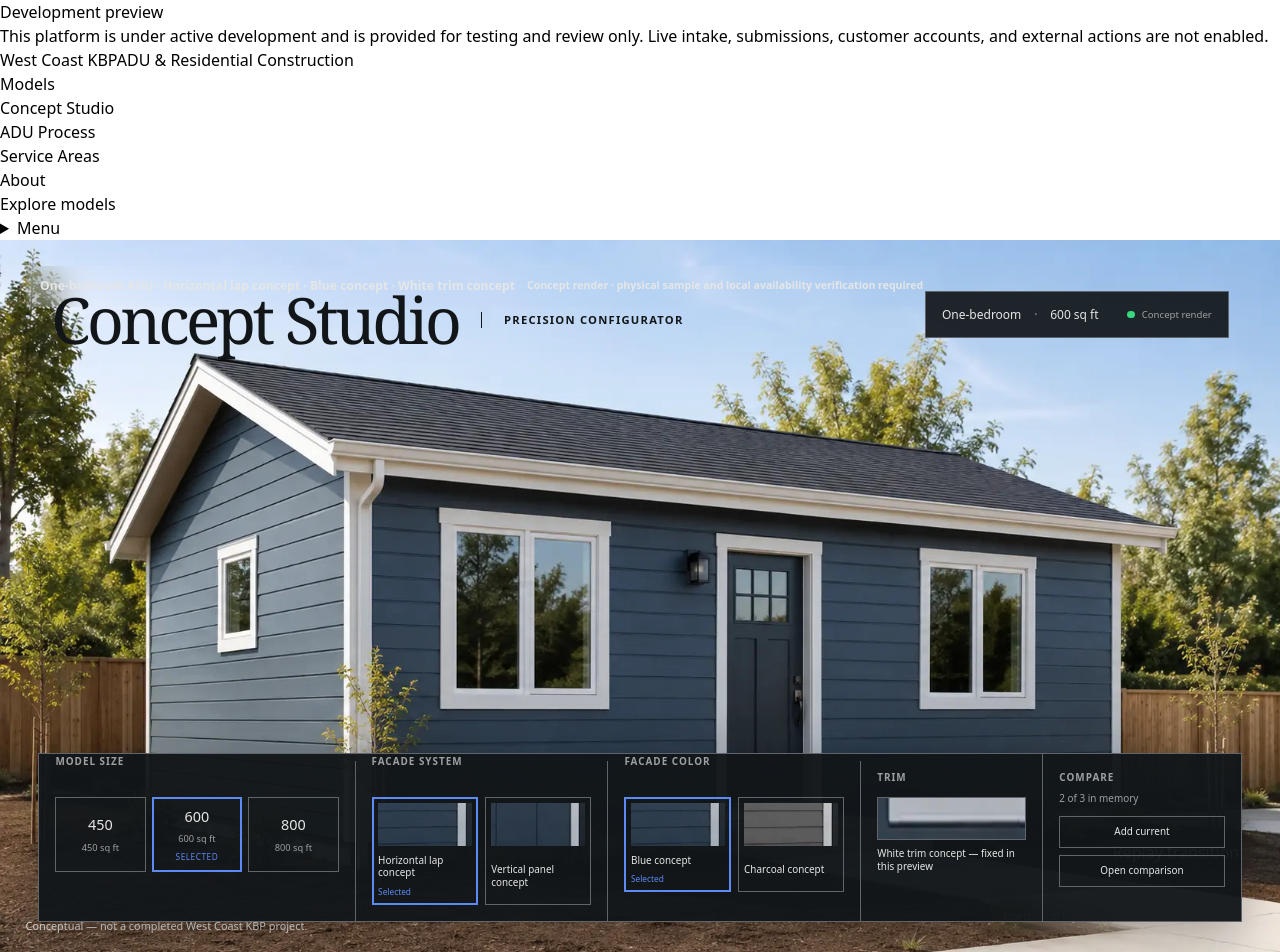
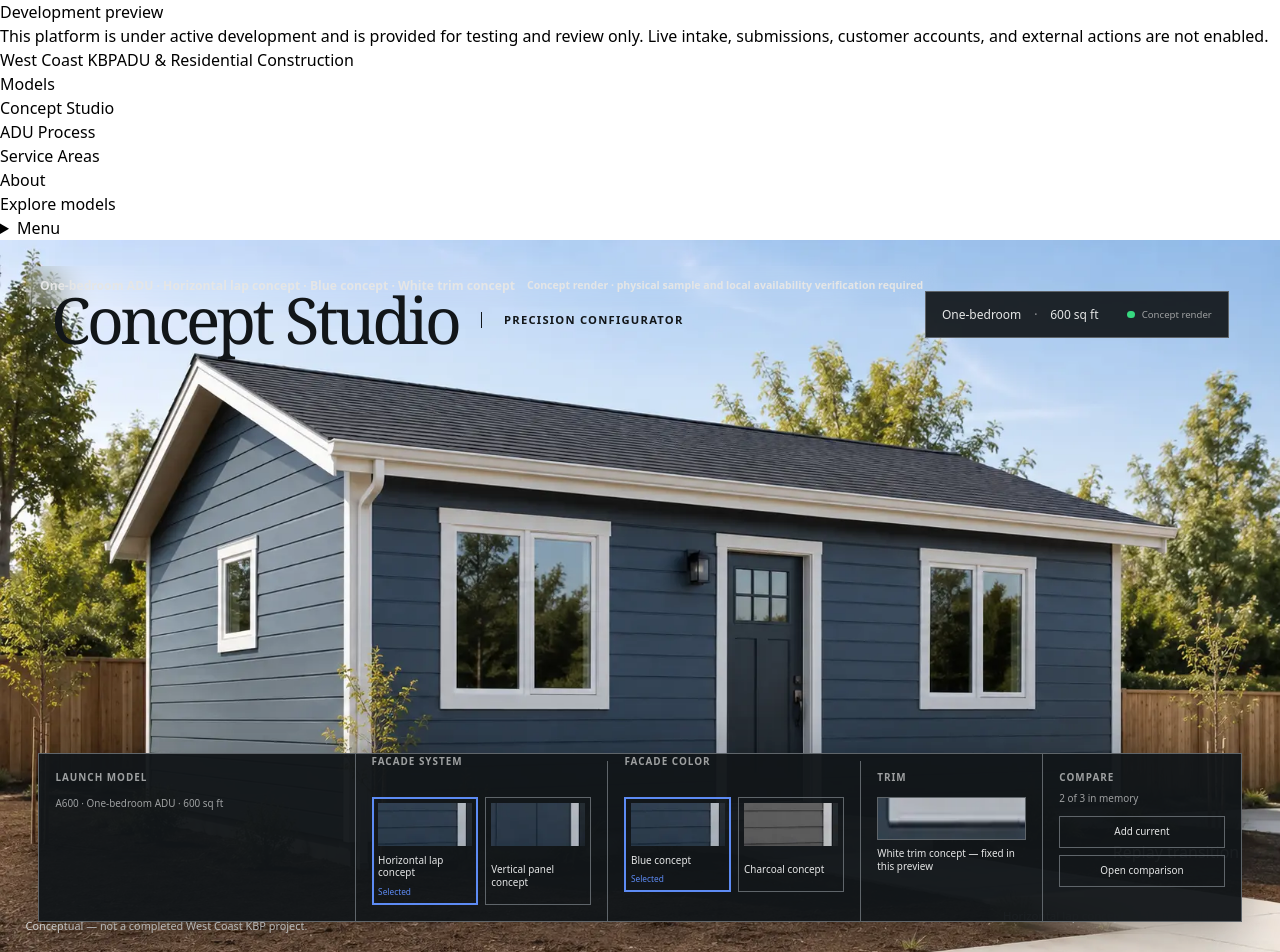
Before and after one commit to WEST-COAST-KBP-ADU/construction-os, a Next.js app: page /studio in a window 1280 px wide. Shown: the top 952 px of the page. Built offline with nearby package versions, Linux system fonts and the light colour scheme.

Commit message:
Constrain Studio launch to A600

```diff
--- a/src/components/studio/StudioWorkbench.tsx
+++ b/src/components/studio/StudioWorkbench.tsx
@@ -21,6 +21,8 @@ import HardieMotionStage, { resolveA600ConceptAsset } from "./HardieMotionStage"
 import styles from "./StudioWorkbench.module.css";
 
 const catalog = catalogData as StudioCatalog;
+const A600_ARCHETYPE_ID = "one-bed-600" as const;
+const PUBLIC_LAUNCH_MODEL_REFUSED = "public_launch_model_refused";
 
 const optionLabels: Record<StudioOptionKey, Record<string, string>> = {
   exterior: {
@@ -67,26 +69,18 @@ const swatches: Record<"exterior" | "palette", Record<string, string>> = {
 };
 
 function defaultsFor(archetype: string): StudioSelections {
-  if (archetype === "one-bed-600") {
-    return {
-      exterior: "lap-siding",
-      palette: "sage",
-      roof: "gable",
-      windows: "standard",
-      interior: "comfort",
-    };
-  }
-
+  if (archetype !== A600_ARCHETYPE_ID) throw new Error(PUBLIC_LAUNCH_MODEL_REFUSED);
   return {
-    exterior: "stucco-smooth",
-    palette: archetype === "studio-450" ? "warm-white" : "sand-dune",
+    exterior: "lap-siding",
+    palette: "sage",
     roof: "gable",
     windows: "standard",
-    interior: archetype === "studio-450" ? "essential" : "comfort",
+    interior: "comfort",
   };
 }
 
 function inputFor(archetype: string, selections = defaultsFor(archetype)): ConfigurationCandidateInput {
+  if (archetype !== A600_ARCHETYPE_ID) throw new Error(PUBLIC_LAUNCH_MODEL_REFUSED);
   const catalogArchetype = catalog.archetypes.find((item) => item.id === archetype);
   if (!catalogArchetype) throw new Error("unknown_archetype");
 
@@ -111,20 +105,20 @@ function sizeLabel(archetypeId: string): string {
 }
 
 export default function StudioWorkbench() {
-  const [archetype, setArchetype] = useState("one-bed-600");
-  const [selections, setSelections] = useState<StudioSelections>(() => defaultsFor("one-bed-600"));
+  const archetype = A600_ARCHETYPE_ID;
+  const [selections, setSelections] = useState<StudioSelections>(() => defaultsFor(A600_ARCHETYPE_ID));
   const [candidate, setCandidate] = useState<ConfigurationCandidate | null>(null);
   const [status, setStatus] = useState("Building deterministic configuration…");
   const [comparisonOpen, setComparisonOpen] = useState(false);
-  const [comparisonInputs, setComparisonInputs] = useState<ConfigurationCandidateInput[]>(() => [
-    inputFor("one-bed-600"),
-    inputFor("studio-450"),
-  ]);
+  const [comparisonInputs, setComparisonInputs] = useState<ConfigurationCandidateInput[]>(() => {
+    const defaults = defaultsFor(A600_ARCHETYPE_ID);
+    return [
+      inputFor(A600_ARCHETYPE_ID, defaults),
+      inputFor(A600_ARCHETYPE_ID, { ...defaults, exterior: "dark-siding", palette: "charcoal" }),
+    ];
+  });
 
-  const activeArchetype = useMemo(
-    () => catalog.archetypes.find((item) => item.id === archetype) ?? catalog.archetypes[0],
-    [archetype],
-  );
+  const activeArchetype = catalog.archetypes.find((item) => item.id === archetype) ?? catalog.archetypes[0];
   const candidateInput = useMemo(() => inputFor(archetype, selections), [archetype, selections]);
 
   useEffect(() => {
@@ -148,12 +142,6 @@ export default function StudioWorkbench() {
     return () => { cancelled = true; };
   }, [candidateInput]);
 
-  function selectArchetype(nextArchetype: string) {
-    setArchetype(nextArchetype);
-    setSelections(defaultsFor(nextArchetype));
-    setComparisonOpen(false);
-  }
-
   function selectOption(key: StudioOptionKey, value: string) {
     const decision = evaluateOption(catalog, archetype, selections, key, value);
     if (!decision.allowed) {
@@ -165,7 +153,10 @@ export default function StudioWorkbench() {
   }
 
   function restoreConcept(item: ConfigurationCandidateInput) {
-    setArchetype(item.archetype);
+    if (item.archetype !== A600_ARCHETYPE_ID) {
+      setStatus("Restore refused: A600 is the only public launch model.");
+      return;
+    }
     setSelections(item.selections);
     setComparisonOpen(false);
   }
@@ -188,7 +179,6 @@ export default function StudioWorkbench() {
     }
   }
 
-  const conceptPreviewAvailable = archetype === "one-bed-600";
   const hashLabel = candidate ? candidate.config_hash.slice(0, 12).toUpperCase() : "PENDING";
 
   return (
@@ -202,7 +192,7 @@ export default function StudioWorkbench() {
         <div className={styles.modelStatus}>
           <span>{activeArchetype.label.replace(" ADU", "")}</span>
           <span>{sizeLabel(archetype)}</span>
-          <small><i aria-hidden="true" />{conceptPreviewAvailable ? "Concept render" : "Preview pending"}</small>
+          <small><i aria-hidden="true" />Concept render</small>
         </div>
 
         <div className={styles.stageWrap}>
@@ -216,25 +206,10 @@ export default function StudioWorkbench() {
         </div>
 
         <section className={styles.dock} aria-label="Exterior concept decisions">
-          <fieldset className={styles.dockGroup}>
-            <legend>Model size</legend>
-            <div className={styles.modelChoices}>
-              {catalog.archetypes.map((item) => {
-                const size = Math.round((item.size_band.min_sqft + item.size_band.max_sqft) / 2);
-                return (
-                  <button
-                    key={item.id}
-                    type="button"
-                    className={archetype === item.id ? styles.selected : undefined}
-                    aria-pressed={archetype === item.id}
-                    onClick={() => selectArchetype(item.id)}
-                  >
-                    <span>{size}</span><small>{size} sq ft</small>
-                  </button>
-                );
-              })}
-            </div>
-          </fieldset>
+          <section className={styles.dockGroup} aria-label="Launch model">
+            <h2>Launch model</h2>
+            <p>A600 · One-bedroom ADU · 600 sq ft</p>
+          </section>
 
           {optionKeys.map((key) => {
             const visibleOptions = catalog.options[key].filter((value) =>
@@ -248,11 +223,9 @@ export default function StudioWorkbench() {
                 <div className={styles.materialChoices}>
                   {visibleOptions.map((value) => {
                     const decision = evaluateOption(catalog, archetype, selections, key, value);
-                    const disabled = !conceptPreviewAvailable || !decision.allowed;
+                    const disabled = !decision.allowed;
                     const selected = selections[key] === value;
-                    const reason = !conceptPreviewAvailable
-                      ? "Matched exterior concept preview is available on the 600 model first."
-                      : decision.allowed ? undefined : reasonLabels[decision.reasonCode];
+                    const reason = decision.allowed ? undefined : reasonLabels[decision.reasonCode];
                     const swatch = key === "exterior"
                       ? swatches.exterior[value]
                       : value === "sage" && selections.exterior === "dark-siding"
@@ -277,7 +250,6 @@ export default function StudioWorkbench() {
                     );
                   })}
                 </div>
-                {!conceptPreviewAvailable ? <p>Active on the 600 model first.</p> : null}
               </fieldset>
             );
           })}
@@ -334,7 +306,7 @@ export default function StudioWorkbench() {
               return (
                 <article key={`${item.archetype}-comparison-${index}`}>
                   <div className={styles.comparisonImage}>
-                    {preview ? <Image src={preview} alt="" fill sizes="(max-width: 42rem) 100vw, 33vw" /> : <span>Preview pending</span>}
+                    {preview ? <Image src={preview} alt="" fill sizes="(max-width: 42rem) 100vw, 33vw" /> : <span>Configuration preview unavailable</span>}
                   </div>
                   <p>Concept {String.fromCharCode(65 + index)}</p>
                   <h3>{candidateLabel(item)}</h3>
```
Also changed, not shown: 1 other file (tests, documents, lock files or other folders).
